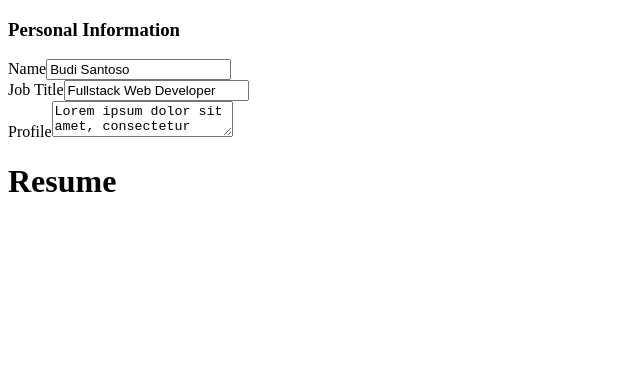
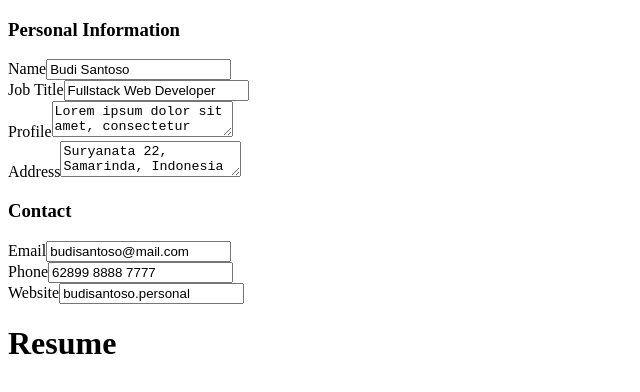
Before and after one commit to roaayala/cv-builder, a React (Vite) app: page / in a window 1280 px wide. Shown: the top 392 px of the page, without its empty margins (0-640 px from the left). Built offline with nearby package versions, Linux system fonts and the light colour scheme.

Commit message:
components: ContactForm

```diff
--- a/src/App.jsx
+++ b/src/App.jsx
@@ -6,10 +6,10 @@ export default function App() {
   const [resume, setResume] = useState({
     name: "Budi Santoso",
     jobTitle: "Fullstack Web Developer",
+    address: "Suryanata 22, Samarinda, Indonesia",
     profile:
       "Lorem ipsum dolor sit amet, consectetur adipiscing elit. Suspendisse nunc leo, posuere eget odio et, pulvinar posuere ligula. Praesent cursus massa in nisl condimentum, eu faucibus turpis fringilla. Morbi tincidunt cursus ipsum non finibus. Quisque porta, metus et faucibus condimentum, neque orci interdum ipsum, nec luctus tellus nunc in tortor. Sed malesuada, lorem eu placerat tristique, quam est sollicitudin massa, sed semper ex magna sed ligula. Proin at nisi lorem.",
     contact: {
-      address: "Suryanata 22, Samarinda, Indonesia",
       email: "budisantoso@mail.com",
       phone: "62899 8888 7777",
       website: "budisantoso.personal",
--- a/src/components/Form.jsx
+++ b/src/components/Form.jsx
@@ -1,3 +1,4 @@
+import ContactForm from "./forms/ContactForm";
 import PersonalInformationForm from "./forms/PersonalInformationForm";
 
 export default function Form({ information }) {
@@ -5,6 +6,7 @@ export default function Form({ information }) {
     <>
       <form action="#" method="get">
         <PersonalInformationForm information={information} />
+        <ContactForm information={information} />
       </form>
     </>
   );
--- /dev/null
+++ b/src/components/forms/ContactForm.jsx
@@ -0,0 +1,34 @@
+import TextInput from "./TextInput";
+
+export default function ContactForm({ information }) {
+  const { email, phone, website } = information.contact;
+  return (
+    <div>
+      <h3>Contact</h3>
+      <TextInput
+        label="Email"
+        id="email"
+        placeholder="Email"
+        type="email"
+        required={true}
+        value={email}
+      />
+
+      <TextInput
+        label="Phone"
+        id="phone"
+        placeholder="Phone"
+        required={true}
+        value={phone}
+      />
+
+      <TextInput
+        label="Website"
+        id="website"
+        placeholder="Website"
+        required={false}
+        value={website}
+      />
+    </div>
+  );
+}
--- a/src/components/forms/PersonalInformationForm.jsx
+++ b/src/components/forms/PersonalInformationForm.jsx
@@ -2,6 +2,7 @@ import TextareaInput from "./TextareaInput";
 import TextInput from "./TextInput";
 
 export default function PersonalInformationForm({ information }) {
+  const { name, jobTitle, profile, address } = information;
   return (
     <div>
       <h3>Personal Information</h3>
@@ -10,7 +11,7 @@ export default function PersonalInformationForm({ information }) {
         id="name"
         placeholder="Name"
         required={true}
-        value={information.name}
+        value={name}
       />
 
       <TextInput
@@ -18,7 +19,7 @@ export default function PersonalInformationForm({ information }) {
         id="jobTitle"
         placeholder="Job Title"
         required={true}
-        value={information.jobTitle}
+        value={jobTitle}
       />
 
       <TextareaInput
@@ -26,7 +27,14 @@ export default function PersonalInformationForm({ information }) {
         label="Profile"
         id="profile"
         placeholder="Profile"
-        value={information.profile}
+        value={profile}
+      />
+      <TextareaInput
+        required={true}
+        label="Address"
+        id="address"
+        placeholder="Address"
+        value={address}
       />
     </div>
   );
```
